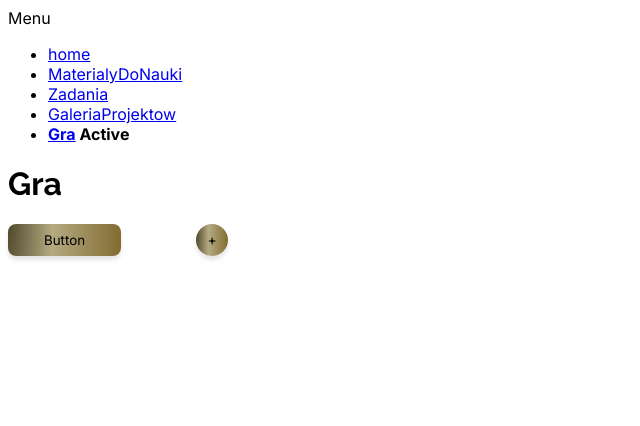
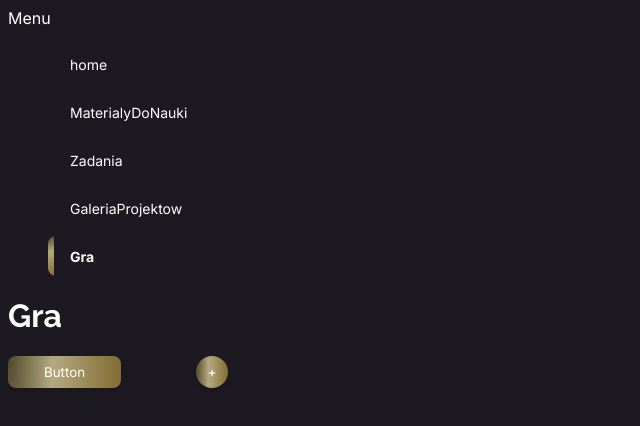
Before and after one commit to HotHotPigeon/HTMLProject, a Vue app: page /gra in a window 1280 px wide. Shown: the top 426 px of the page, without its empty margins (0-640 px from the left). Built offline with nearby package versions, Linux system fonts and the light colour scheme.

Commit message:
Styled Menu Item

```diff
--- a/src/assets/main.css
+++ b/src/assets/main.css
@@ -2,6 +2,11 @@
 
 * {
     font-family: 'Inter', sans-serif;
+    color: #FFFFFF;
+}
+
+body {
+    background-color: #1C1A20;
 }
 
 h1, h2, h3 {
--- a/src/components/Navigation/MenuItem.vue
+++ b/src/components/Navigation/MenuItem.vue
@@ -1,4 +1,4 @@
-<script setup lang="ts">import router from '@/router';
+<script setup lang="ts">
 const props = defineProps({
     route: {
         type: Object,
@@ -9,7 +9,7 @@ const props = defineProps({
 
 <template v-if="route.path">
     <RouterLink :to="route.path" exact-path custom v-slot="{ href, isActive }">
-        <li :class="{ active: isActive }">
+        <li :class="{ active: isActive }" class="menu-item">
             <a :href="href">
                 <slot>
                     {{ route.name }}
@@ -20,11 +20,41 @@ const props = defineProps({
 </template>
 
 <style scoped>
-    .active {
-        font-weight: 700;
-    }
+.menu-item {
+    max-width: 216px;
+    /* until menu group doesnt have width*/
+    height: 40px;
+    border-radius: 8px;
+    list-style: none;
+    margin-bottom: 8px;
+    display: flex;
+    align-items: center;
+    padding-left: 22px;
+    font-size: 14px;
+    line-height: 17px;
+    position: relative;
+    overflow: hidden;
+}
 
-    .active::after {
-        content: ' Active';
-    }
+.menu-item:hover {
+    background-color: #0C0C0C;
+}
+
+.menu-item a {
+    text-decoration: none;
+}
+
+.active {
+    font-weight: 700;
+}
+
+.active::before {
+    content: '';
+    background: linear-gradient(167.45deg, #4F482B 0.1%, #B4AA81 39.79%, #826C31 101.58%);
+    position: absolute;
+    width: 6px;
+    top: 0;
+    bottom: 0;
+    left: 0;
+}
 </style>
```
